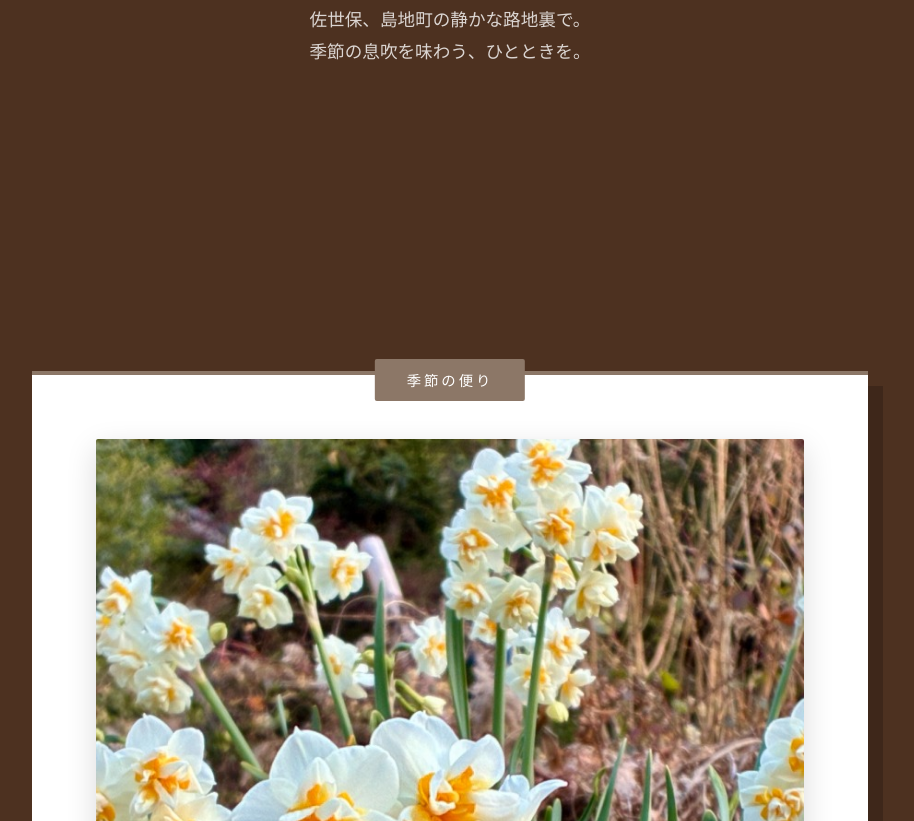
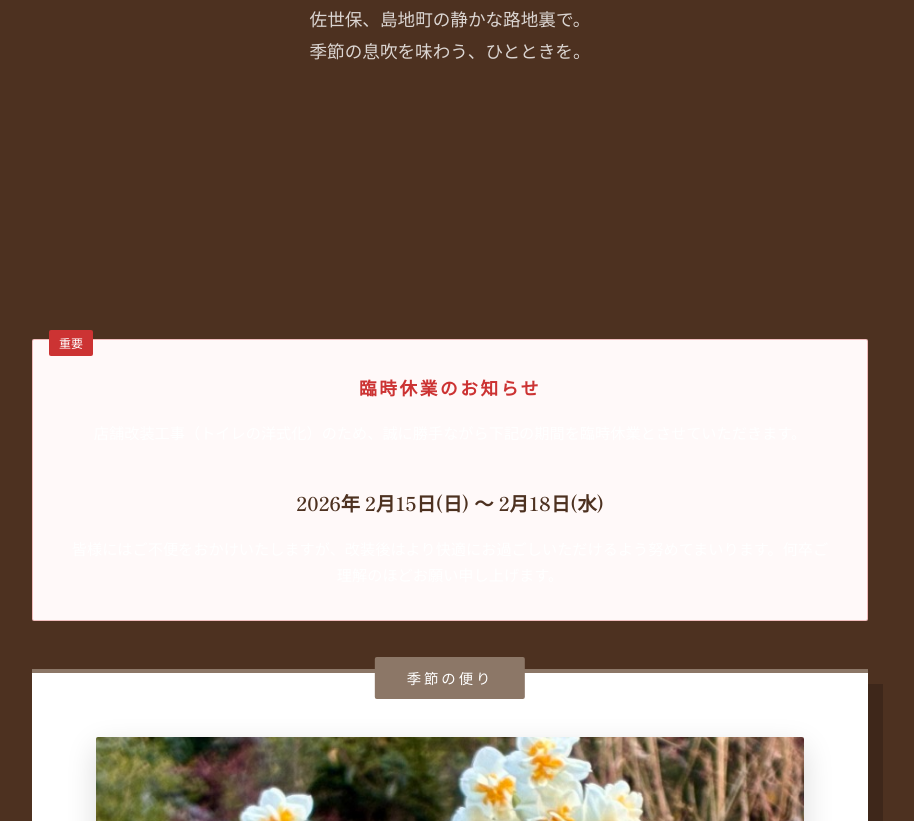
Before and after one commit to zenzaizenzai/tsumikibako, a website built with Vite: page index.html in a window 1280 px wide. Shown: the part 461-1282 px from the top of the page, without its empty margins (190-1104 px from the left). Built offline with nearby package versions, Linux system fonts and the light colour scheme.

Commit message:
feat: トイレリフォームに伴う臨時休業のお知らせを追加 (2/15-2/18)

```diff
--- a/index.html
+++ b/index.html
@@ -24,6 +24,16 @@
     <main>
       <!-- お知らせセクション - 季節の一枚 -->
       <section id="news" class="container visible">
+        <!-- 臨時休業のお知らせ -->
+        <div class="notice-box">
+          <h3 class="notice-title">臨時休業のお知らせ</h3>
+          <p class="notice-content">
+            店舗改装工事（トイレの洋式化）のため、誠に勝手ながら下記の期間を臨時休業とさせていただきます。<br><br>
+            <span class="notice-period">2026年 2月15日(日) 〜 2月18日(水)</span>
+            皆様にはご不便をおかけいたしますが、改装後はより快適にお過ごしいただけるよう努めてまいります。何卒ご理解のほどお願い申し上げます。
+          </p>
+        </div>
+
         <div class="content-paper seasonal-feature">
           <div class="seasonal-label">季節の便り</div>
           <div class="main-visual">
--- a/src/style.css
+++ b/src/style.css
@@ -114,6 +114,49 @@ header {
   color: var(--color-brand-dark);
 }
 
+/* Important Notice */
+.notice-box {
+  background: #fff9f9;
+  border: 1px solid rgba(204, 51, 51, 0.3);
+  padding: 2rem;
+  margin-bottom: 3rem;
+  border-radius: 2px;
+  text-align: center;
+  position: relative;
+}
+
+.notice-box::before {
+  content: "重要";
+  position: absolute;
+  top: -10px;
+  left: 1rem;
+  background: var(--color-accent-red);
+  color: white;
+  font-size: 0.75rem;
+  padding: 2px 10px;
+  border-radius: 2px;
+}
+
+.notice-title {
+  color: var(--color-accent-red);
+  font-weight: 600;
+  margin-bottom: 1rem;
+  font-size: 1.1rem;
+}
+
+.notice-content {
+  font-size: 0.95rem;
+  line-height: 1.7;
+}
+
+.notice-period {
+  display: block;
+  font-weight: 600;
+  margin: 1rem 0;
+  font-size: 1.2rem;
+  color: var(--color-brand-dark);
+}
+
 /* Menu */
 .menu-grid {
   display: grid;
```
